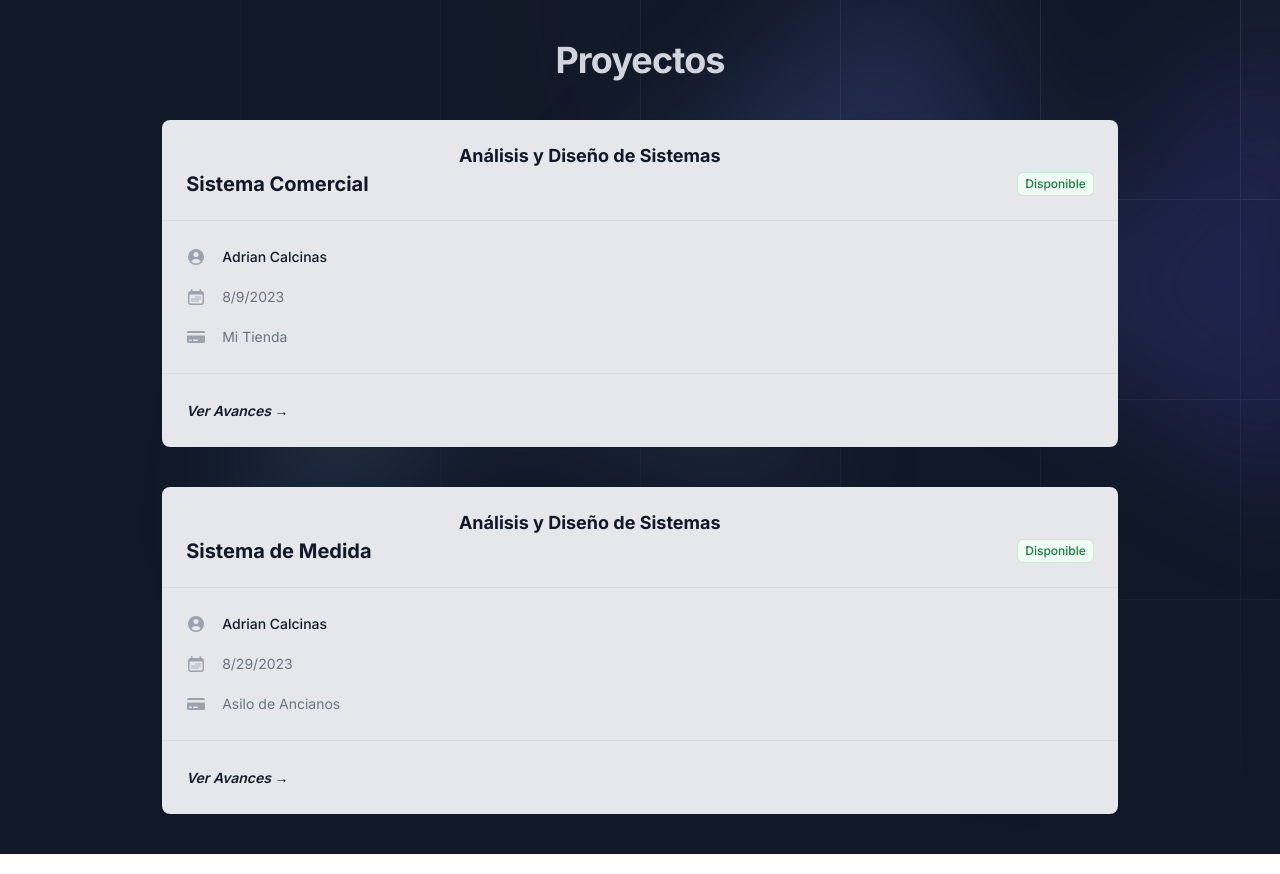
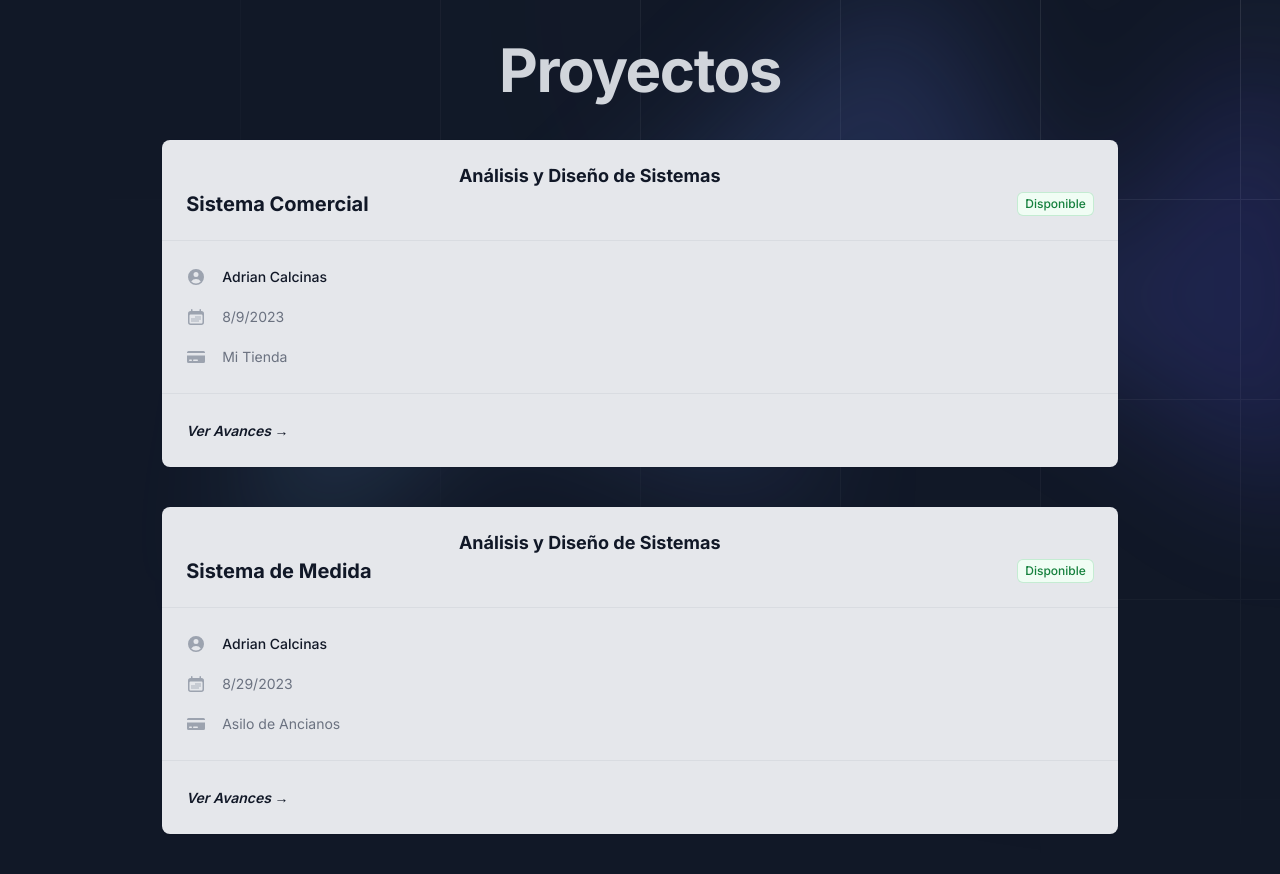
Before and after one commit to CristoferCalcinas/tarea-aud-sis, a Next.js app: page /actividades in a window 1280 px wide. Built offline with nearby package versions, Linux system fonts and the light colour scheme.

Commit message:
agregando animacion a los cards

```diff
--- a/src/app/actividades/page.jsx
+++ b/src/app/actividades/page.jsx
@@ -26,7 +26,7 @@ export default function ActividadesPage() {
   return (
     <div>
       <div className="flex flex-col items-center justify-center">
-        <h2 className="text-5xl mt-10 font-bold tracking-tight text-gray-300 sm:text-4xl">
+        <h2 className="text-5xl mt-10 font-bold tracking-tight text-gray-300 sm:text-6xl animate__animated animate__bounceInUp">
           Proyectos
         </h2>
         <div className="">
--- a/src/components/CardItems.jsx
+++ b/src/components/CardItems.jsx
@@ -4,10 +4,11 @@ import {
   UserCircleIcon,
 } from "@heroicons/react/20/solid";
 import Link from "next/link";
+import "animate.css";
 
 export default function CardItems({ link, content }) {
   return (
-    <div>
+    <div className="animate__animated animate__slideInUp">
       <div className="lg:col-start-3 lg:row-end-1 my-10">
         <h2 className="sr-only">Targeta Problematica</h2>
         <div className="rounded-lg bg-gray-200 shadow-sm ring-1 ring-gray-900/5">
```
